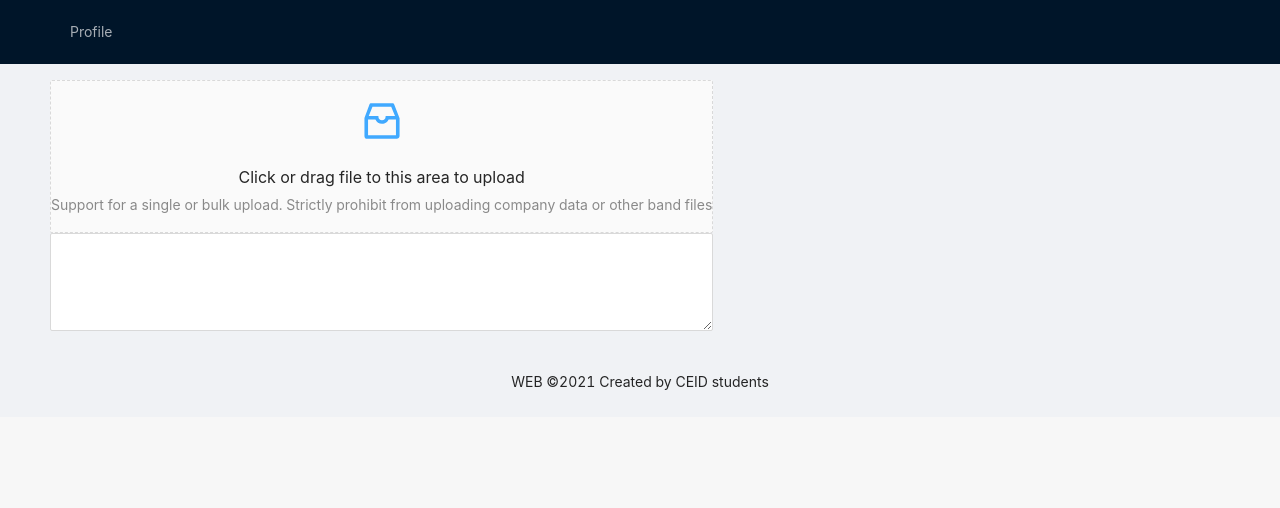
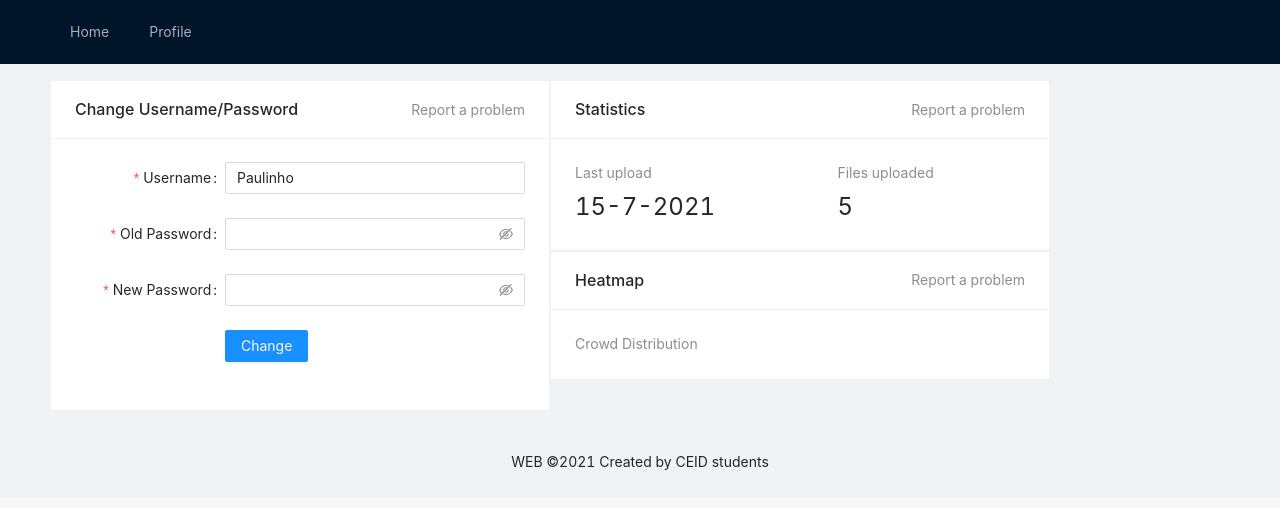
Before and after one commit to sphantom99/www, a Next.js app: page /user in a window 1280 px wide. Shown: the top 508 px of the page. Built offline with nearby package versions, Linux system fonts and the light colour scheme.

Commit message:
Added user page, fixed routing

```diff
--- a/components/CustomLayout.js
+++ b/components/CustomLayout.js
@@ -8,7 +8,12 @@ export default function CustomLayout({ children }) {
     <Layout className="layout">
       <Header>
         <Menu theme="dark" mode="horizontal" defaultSelectedKeys={['2']}>
-          <Menu.Item>Profile</Menu.Item>
+          <Menu.Item>
+            <a href="/uploadFile">Home</a>
+          </Menu.Item>
+          <Menu.Item>
+            <a href="/user">Profile</a>
+          </Menu.Item>
         </Menu>
       </Header>
       <Content style={{ padding: '0 50px' }}>
--- /dev/null
+++ b/pages/uploadFile.js
@@ -0,0 +1,6 @@
+import React from 'react';
+import FileUploader from '../components/FileUploader';
+
+export default function UploadFile() {
+  return <FileUploader />;
+}
--- a/pages/user.js
+++ b/pages/user.js
@@ -1,11 +1,81 @@
 /* eslint-disable react/jsx-props-no-spreading */
 import React from 'react';
-import FileUploader from '../components/FileUploader';
+import {
+  Card, Row, Col, Form, Input, Button, Statistic,
+} from 'antd';
+import Link from 'next/link';
 
 export default function User() {
   return (
     <div>
-      <FileUploader />
+      <Row>
+        <Col xs={10}>
+          <Card
+            title="Change Username/Password"
+            extra={<a href="/user">Report a problem</a>}
+            style={{ width: 500 }}
+          >
+            <Form
+              name="basic"
+              labelCol={{ span: 8 }}
+              wrapperCol={{ span: 16 }}
+              initialValues={{ remember: true }}
+              // onFinish={onFinish}
+              // onFinishFailed={onFinishFailed}
+            >
+              <Form.Item
+                label="Username"
+                name="username"
+                rules={[{ required: true, message: 'Please input your username!' }]}
+              >
+                <Input defaultValue="Paulinho" />
+              </Form.Item>
+
+              <Form.Item
+                label=" Old Password"
+                name="password"
+                rules={[{ required: true, message: 'Please input your password!' }]}
+              >
+                <Input.Password />
+              </Form.Item>
+              <Form.Item
+                label=" New Password"
+                name="password"
+                rules={[{ required: true, message: 'Please input your password!' }]}
+              >
+                <Input.Password />
+              </Form.Item>
+
+              <Form.Item wrapperCol={{ offset: 8, span: 16 }}>
+                <Button type="primary" htmlType="submit">
+                  Change
+                </Button>
+              </Form.Item>
+            </Form>
+          </Card>
+        </Col>
+        <Col xs={2} />
+        <Col xs={10}>
+          <Card
+            title="Statistics"
+            extra={<a href="/user">Report a problem</a>}
+            style={{ width: 500 }}
+          >
+            <Row>
+              <Col xs={10}>
+                <Statistic title="Last upload" value="15-7-2021" />
+              </Col>
+              <Col xs={4} />
+              <Col xs={10}>
+                <Statistic title="Files uploaded" value={5} />
+              </Col>
+            </Row>
+          </Card>
+          <Card title="Heatmap" extra={<a href="/user">Report a problem</a>} style={{ width: 500 }}>
+            <Link href="/heatmap">Crowd Distribution</Link>
+          </Card>
+        </Col>
+      </Row>
     </div>
   );
 }
```
